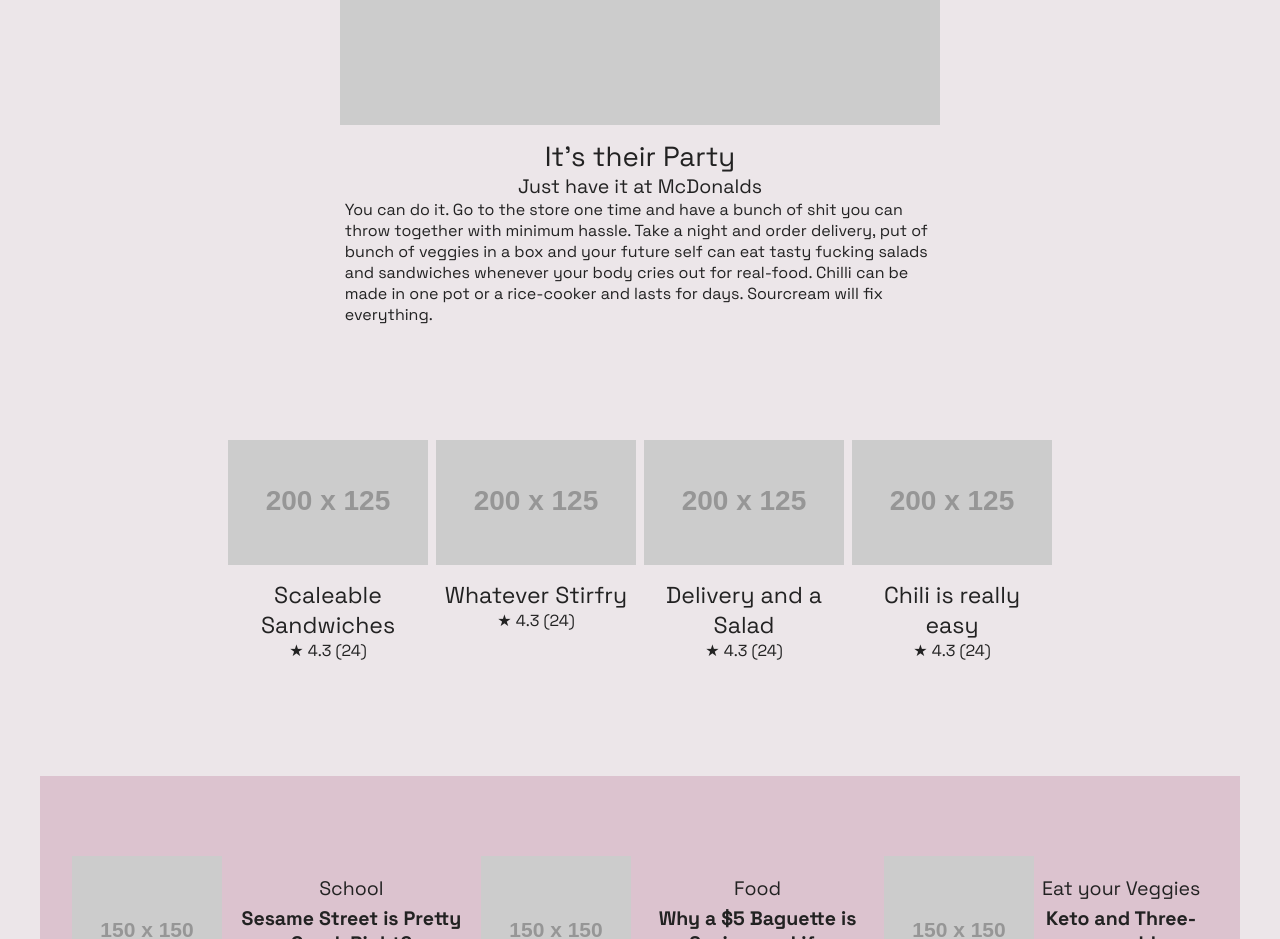
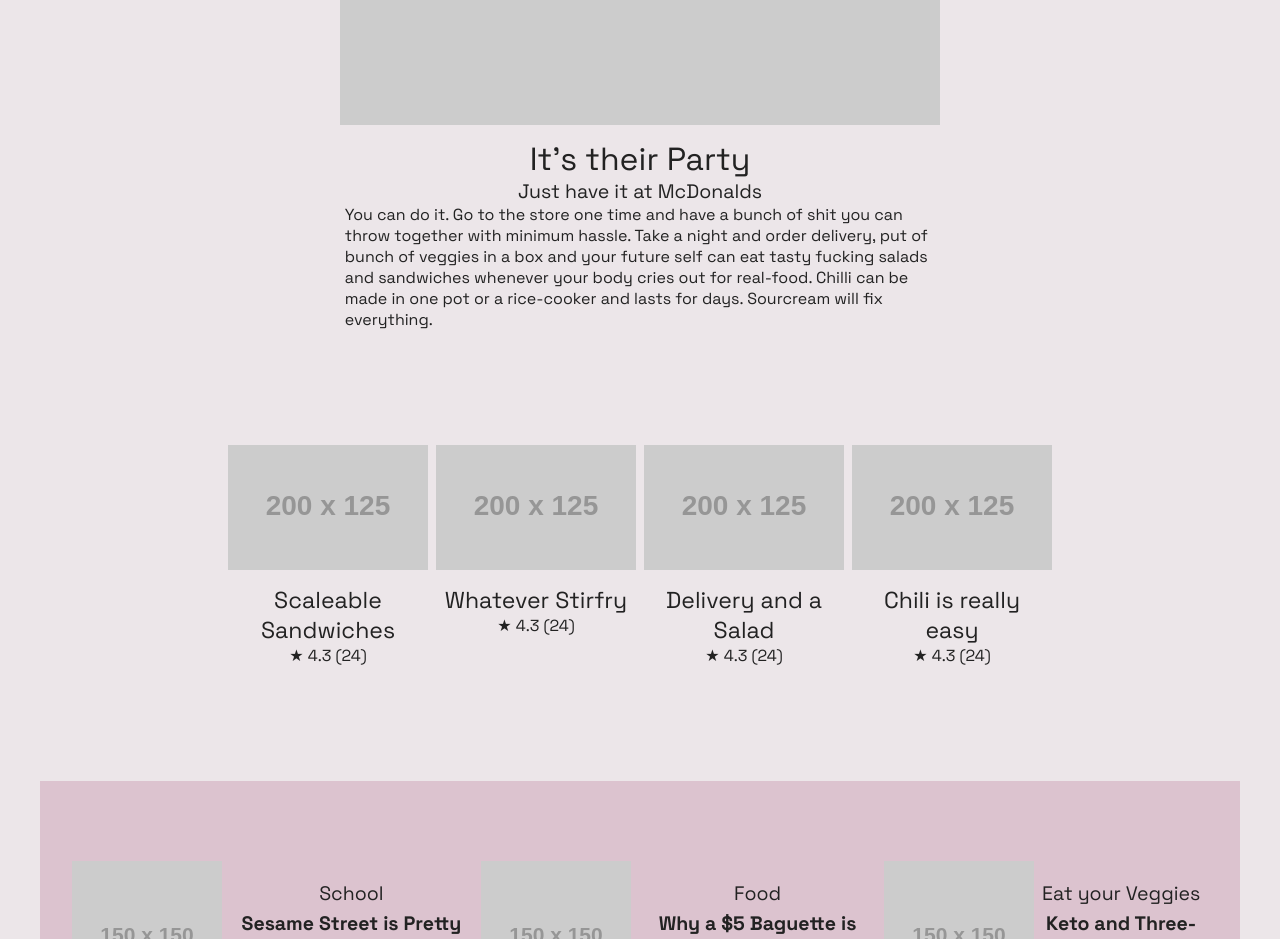
Before and after one commit to sarasaurus/food-app, a plain HTML site: page article/index.html in a window 1280 px wide. Shown: the part 1160-2099 px from the top of the page. Drawn offline with Linux system fonts and the light colour scheme; placeholder pictures from the web are drawn by us; files whose address does not match are found by name; a web font is replaced by a local one.

Commit message:
some more CSS changes

```diff
--- a/css/style.css
+++ b/css/style.css
@@ -371,6 +371,13 @@ input {
     html {
       font-size: 100%;
     }
+
+	  h2 {
+    font-family: Space Grotesk;
+    font-style: normal;
+    font-weight: normal;
+    font-size: 2rem;
+  }
     header, footer{
     display: flex;
     height:min-content;
```
Also changed, not shown: index.html (+2 -2 lines).
